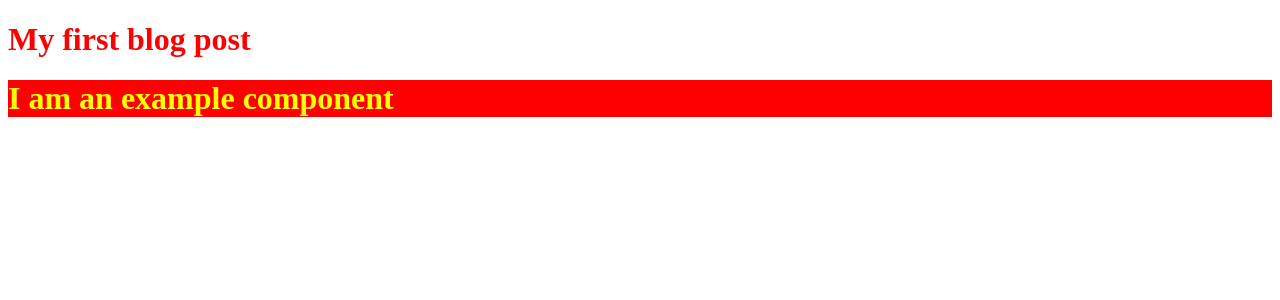
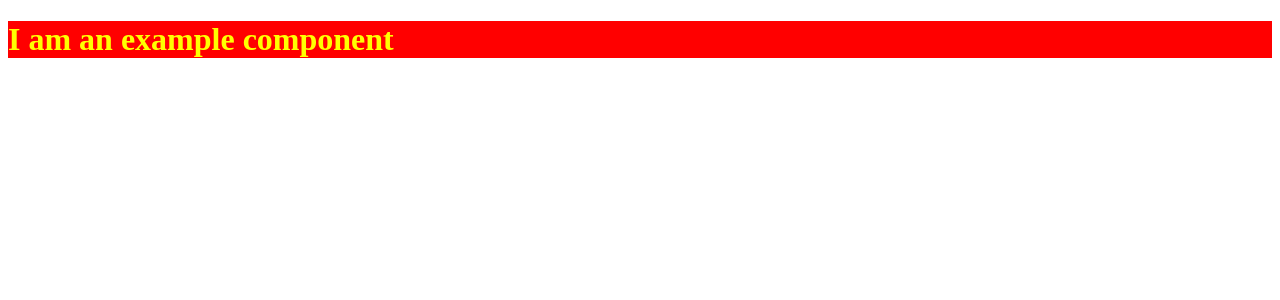
Before and after one commit to Loonz806/setup-example-next, a Next.js app: page / in a window 1280 px wide. Shown: the top 300 px of the page. Built offline with nearby package versions, Linux system fonts and the light colour scheme; data requests are answered from the project's data file.

Commit message:
fix: 🐛 addressing bits

```diff
--- a/pages/index.js
+++ b/pages/index.js
@@ -10,31 +10,31 @@ const HomePage = ({ posts }) => {
         <title>Setup Example Next | Lenny Peters</title>
       </Head>
       <main>
-        <h1>
+        {/* <h1>
           {posts.filter((blog) => blog.title === "My first blog post")[0]
             .title || "No title"}
-        </h1>
+        </h1> */}
         <ExampleComponent />
       </main>
     </>
   );
 };
 
-export async function getStaticProps() {
-  try {
-    const res = await fetch("http://localhost:3000/posts");
-    const posts = await res.json();
-    return {
-      props: {
-        posts,
-      },
-    };
-  } catch (error) {
-    console.log(error);
-    return {
-      props: {},
-    };
-  }
-}
+// export async function getStaticProps() {
+//   try {
+//     const res = await fetch("http://localhost:3000/posts");
+//     const posts = await res.json();
+//     return {
+//       props: {
+//         posts,
+//       },
+//     };
+//   } catch (error) {
+//     console.log(error);
+//     return {
+//       props: {},
+//     };
+//   }
+// }
 
 export default HomePage;
```
